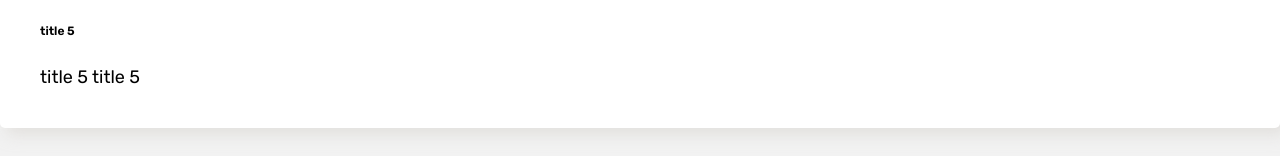
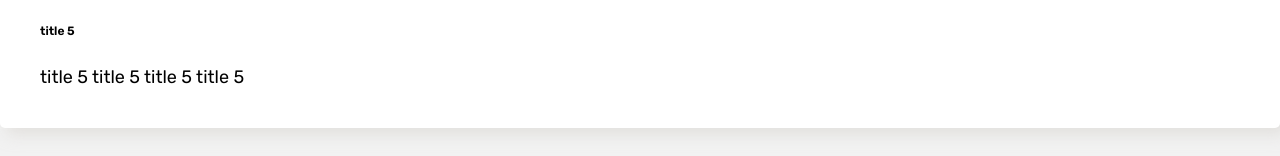
Before and after one commit to paskuvan/deaf, a plain HTML site: page index.html in a window 1280 px wide. Shown: the part 392-548 px from the top of the page. Drawn offline with Linux system fonts and the light colour scheme.

Commit message:
Update index.html

```diff
--- a/index.html
+++ b/index.html
@@ -20,6 +20,8 @@
         <h6>title 5</h6>
         <h7>title 5</h7>
          <h7>title 5</h7>
+        <h7>title 5</h7>
+         <h7>title 5</h7>
     </div>
 </body>
 </html>
```
